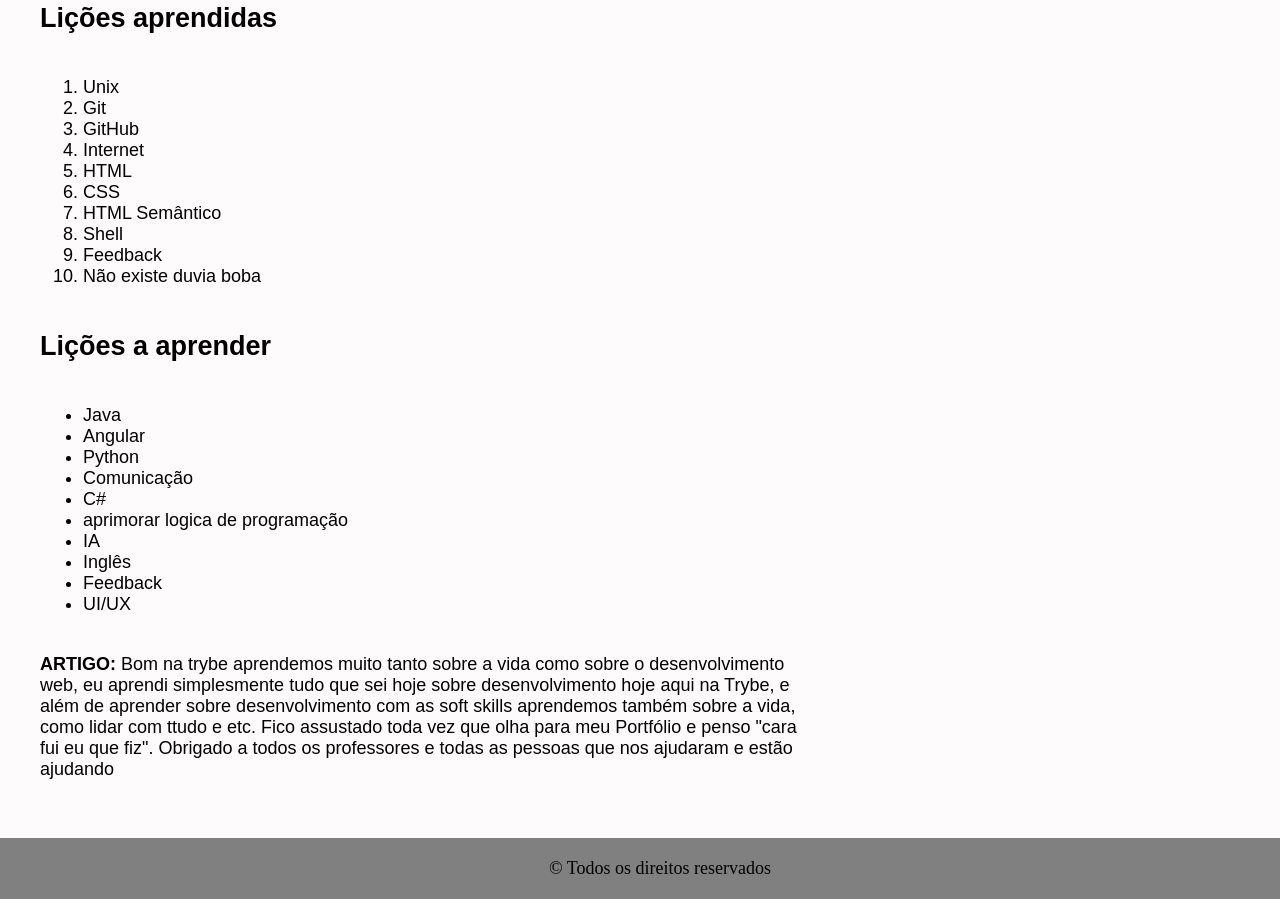
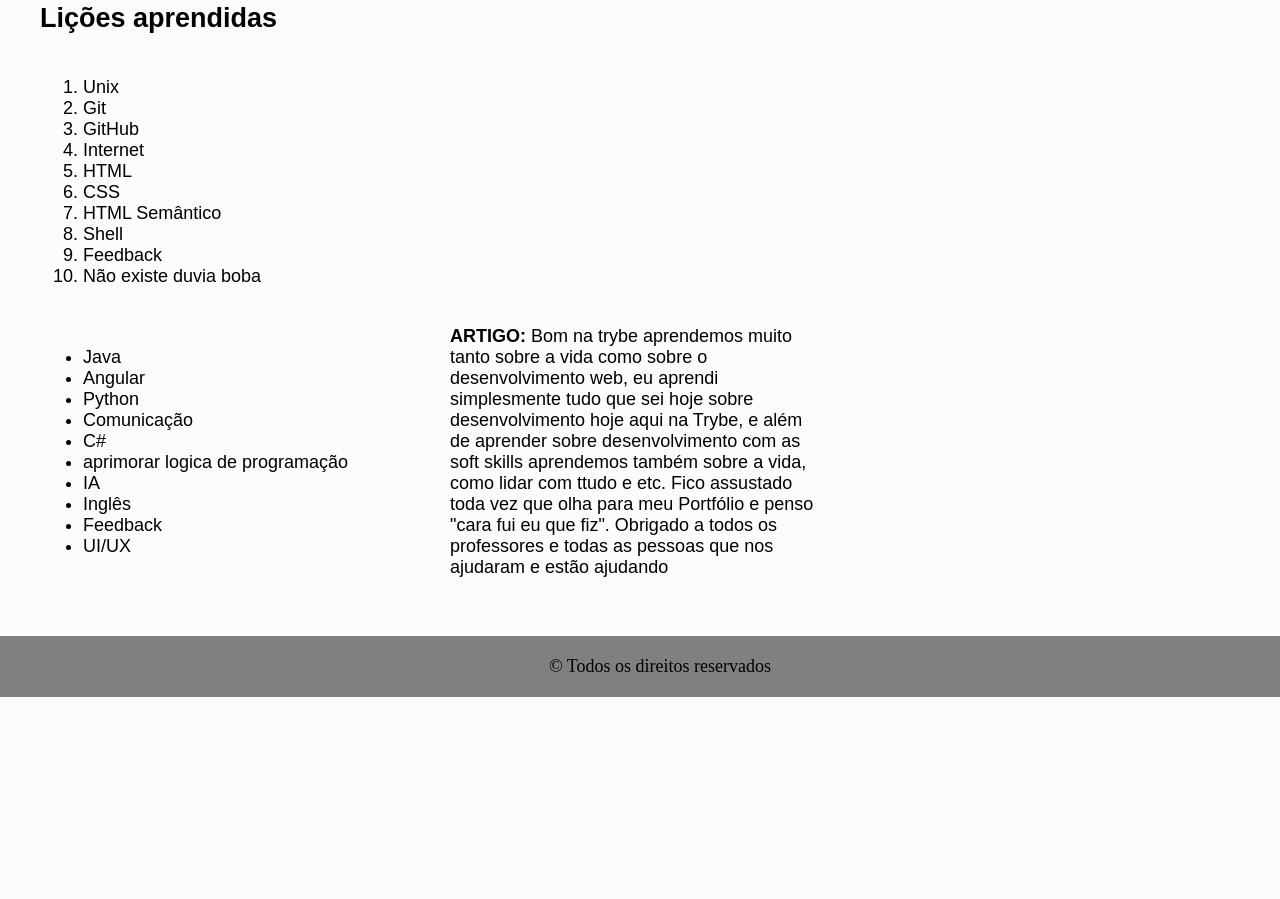
Before and after one commit to nayrgst/lessons-learned, a website: page index.html in a window 1280 px wide. Shown: the part 598-1497 px from the top of the page. After the commit the page ends 1295 px from the top, so only its background shows below. Drawn offline with Linux system fonts and the light colour scheme.

Commit message:
✅ req 15 finished

```diff
--- a/index.html
+++ b/index.html
@@ -43,9 +43,8 @@
         </table>
         </section>
 
-        <section id="aprender">
-          <h2>Lições a aprender</h2>
-          <table>
+        <section id="section-content">
+          <table class="lado-esquerdo">
             <tbody>
                 <tr>
                     <td>
@@ -65,15 +64,15 @@
                 </tr>
             </tbody>
         </table>
-        </section>
 
-        <article>
+        <article class="lado-direito">
           <p>
             <strong> ARTIGO:</strong>
             Bom na trybe aprendemos muito tanto sobre a vida como sobre o desenvolvimento web, eu aprendi simplesmente tudo que sei hoje sobre desenvolvimento hoje aqui na Trybe, e além de aprender sobre desenvolvimento com as soft skills aprendemos também sobre a vida, como lidar com ttudo e etc. Fico assustado toda vez que olha para meu Portfólio e penso "cara fui eu que fiz".
             Obrigado a todos os professores e todas as pessoas que nos ajudaram e estão ajudando
           </p>
         </article>
+      </section>
       </div>
 
 
--- a/style.css
+++ b/style.css
@@ -26,6 +26,14 @@ nav {
 article {
   display: flex;
   flex-direction: column;
+}
+
+aside {
+  background-color: whitesmoke;
+  padding: 20px;
+  border-radius: 8px;
+  height: fit-content;
+  margin-top: 40px;
 }
 
 #cabecalho {
@@ -57,10 +65,18 @@ article {
   padding: 20px;
 }
 
-aside {
-  background-color: whitesmoke;
-  padding: 20px;
-  border-radius: 8px;
-  height: fit-content;
-  margin-top: 40px;
+#section-content {
+  display: flex;
+  width: 100%;
+  gap: 20px;
 }
+
+.lado-esquerdo {
+  flex: 1;
+  margin-right: 10px;
+}
+
+.lado-direito {
+  flex: 1;
+  margin-left: 10px;
+}
```
